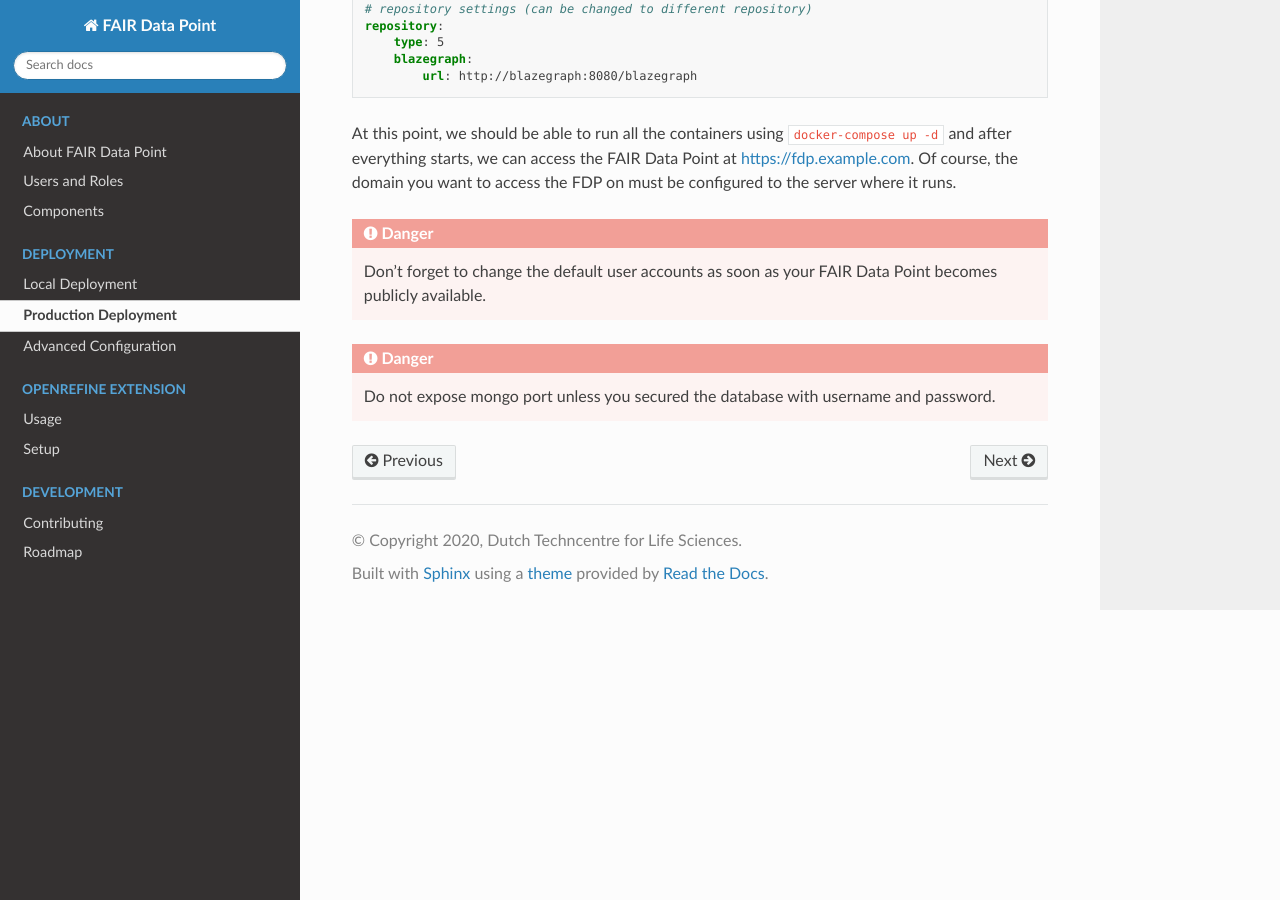
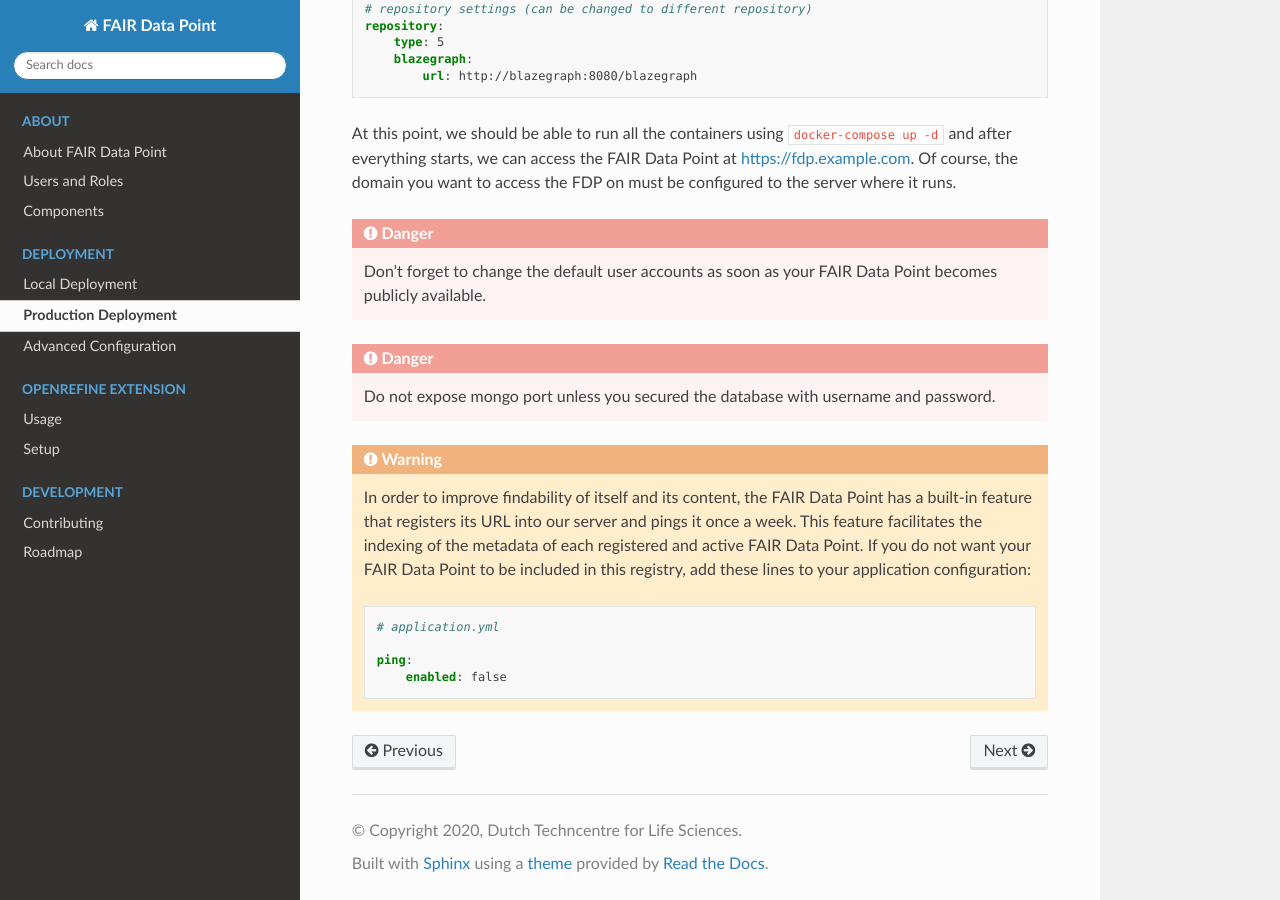
Before and after one commit to FAIRDataTeam/FAIRDataPoint-Docs, a Sphinx documentation site: the page built from docs/deployment/production-deployment.rst, in a window 1280 px wide and 900 px high, scrolled down 2900 px. Built offline with Sphinx 7.4.7 and the Read the Docs theme 2.0.0, drawn with Linux system fonts in a browser that asks for light colours.

Commit message:
Add Call home feature

```diff
--- a/docs/deployment/production-deployment.rst
+++ b/docs/deployment/production-deployment.rst
@@ -154,3 +154,14 @@
 .. DANGER::
 
     Do not expose mongo port unless you secured the database with username and password.
+
+.. WARNING::
+
+    In order to improve findability of itself and its content, the FAIR Data Point has a built-in feature that registers its URL into our server and pings it once a week. This feature facilitates the indexing of the metadata of each registered and active FAIR Data Point. If you do not want your FAIR Data Point to be included in this registry, add these lines to your application configuration:
+
+    .. code :: yaml
+
+        # application.yml
+
+        ping:
+            enabled: false
```
